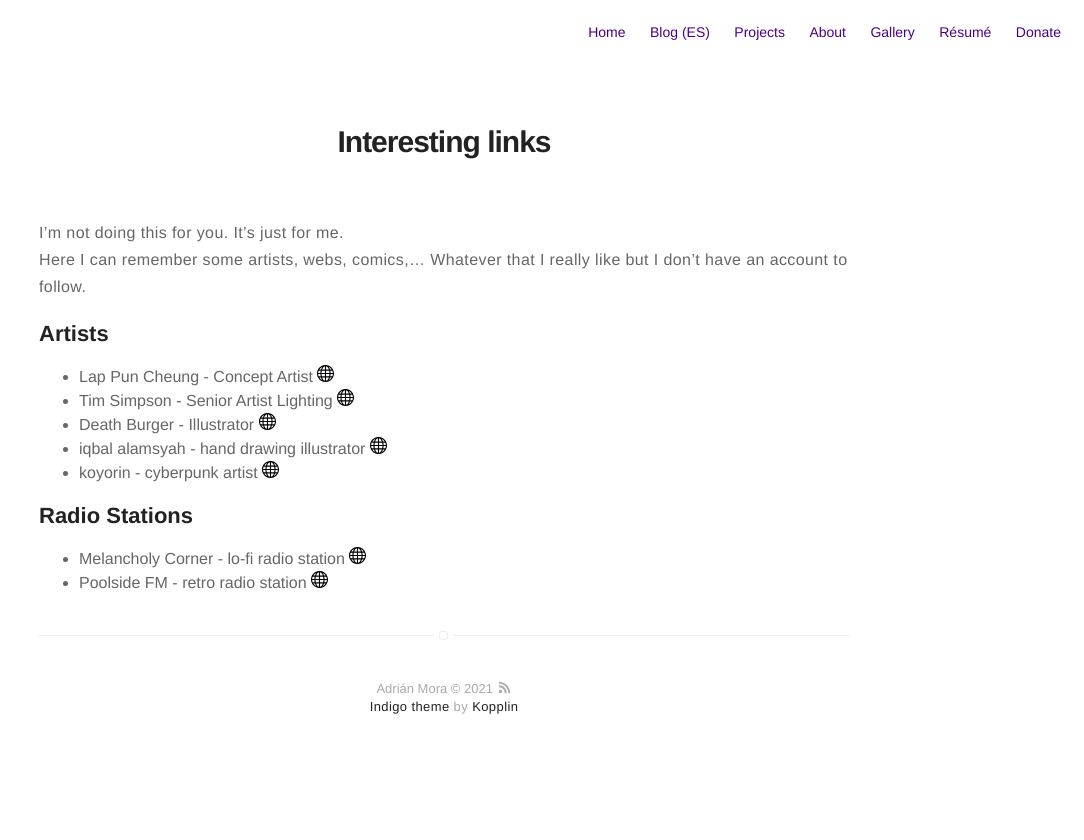
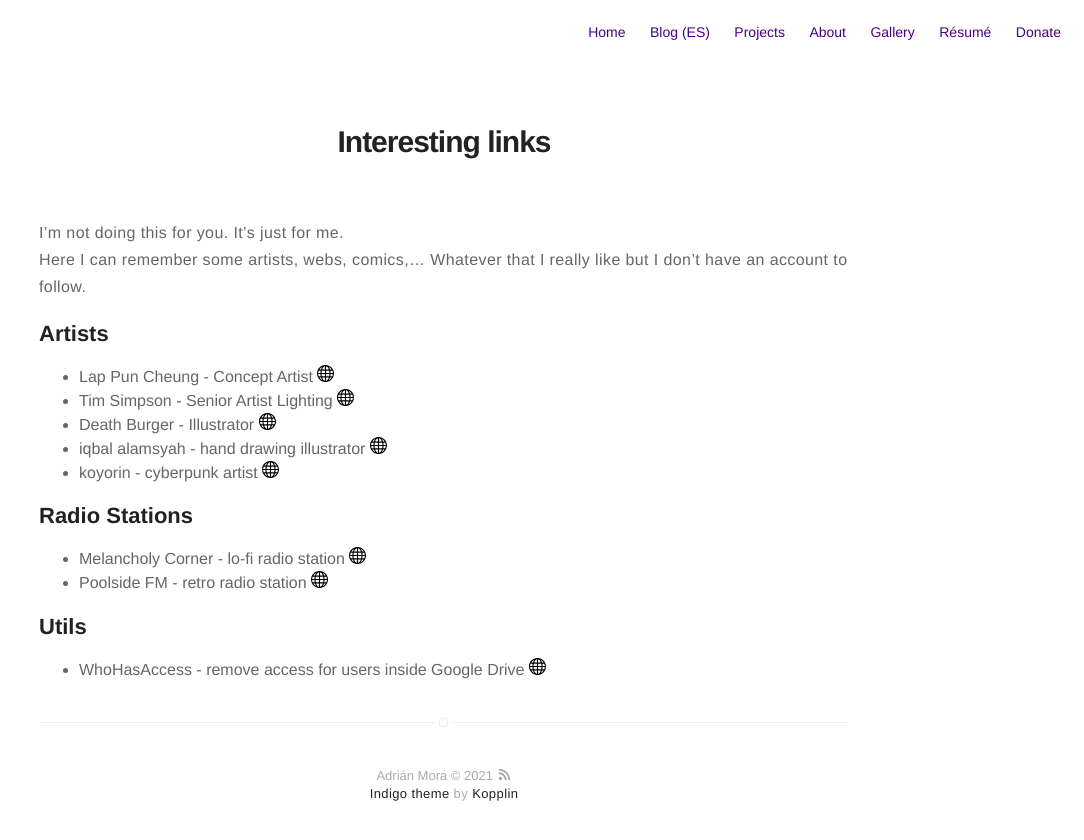
Before and after one commit to leakspin/leakspin.github.io, a Jekyll site: the page built from links.md, in a window 1280 px wide. Shown: the top 840 px of the page, without its empty margins (196-1280 px from the left). Built offline with Jekyll 4.4.1, drawn with Linux system fonts in a browser that asks for light colours; comment, search, counter and statistics services are not loaded.

Commit message:
Update links.md

```diff
--- a/links.md
+++ b/links.md
@@ -16,3 +16,6 @@ Here I can remember some artists, webs, comics,... Whatever that I really like b
 ## Radio Stations
 * Melancholy Corner - lo-fi radio station [<svg class="icon icon-www"><use xlink:href="#icon-www"></use></svg>](https://melancholy.xyz/){:target="_blank"}
 * Poolside FM - retro radio station [<svg class="icon icon-www"><use xlink:href="#icon-www"></use></svg>](https://poolside.fm/){:target="_blank"}
+
+## Utils
+* WhoHasAccess - remove access for users inside Google Drive [<svg class="icon icon-www"><use xlink:href="#icon-www"></use></svg>](https://www.whohasaccess.com/){:target="_blank"}
```
